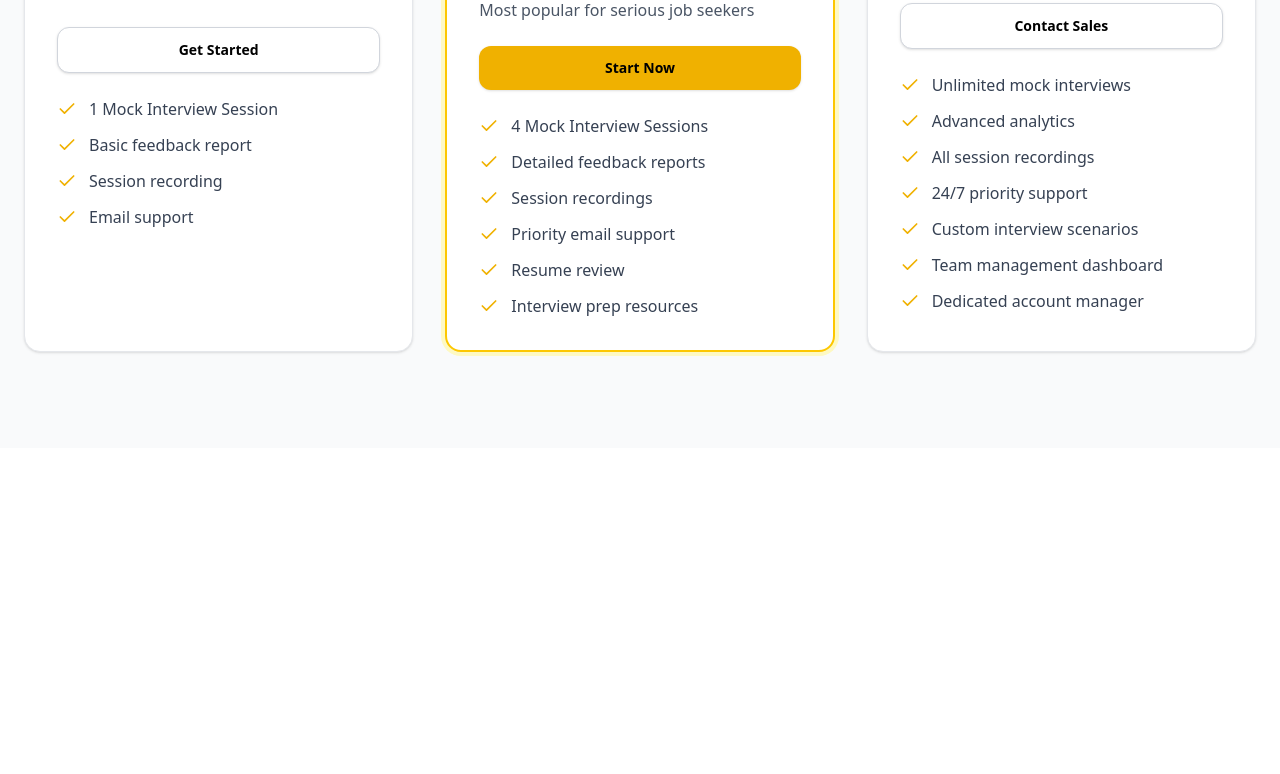
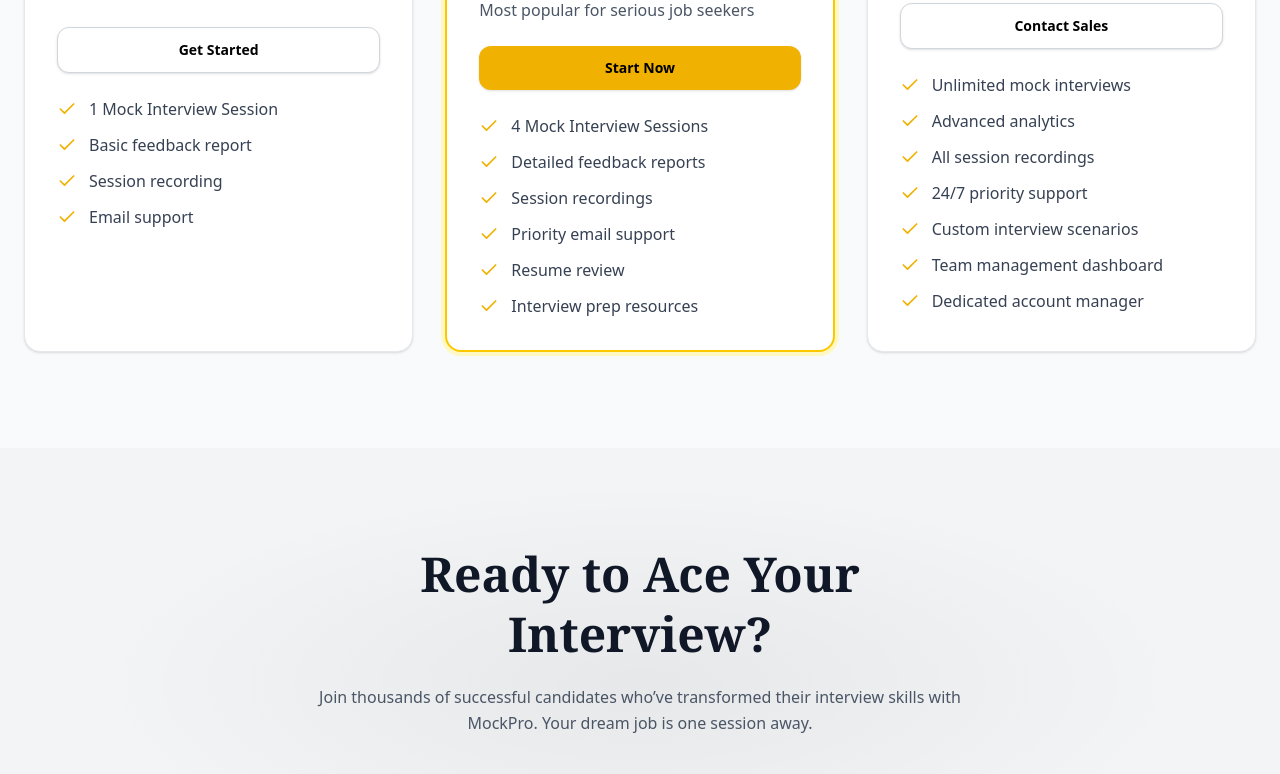
Before and after one commit to thilina-fer/colloq-frontend, a React (Vite) app in the folder colloq-frontend/: page / in a window 1280 px wide. Shown: the part 2000-2774 px from the top of the page. Before the commit the page ends 2448 px from the top, so only its background shows below. Built offline with nearby package versions, Linux system fonts and the light colour scheme.

Commit message:
feat : create a Ready to Ace Your Interview section

```diff
--- a/colloq-frontend/src/pages/landingPage.jsx
+++ b/colloq-frontend/src/pages/landingPage.jsx
@@ -389,6 +389,35 @@
         </div>
       </section>
 
+      {/* ////////////////////////////////////////////////////////////////////////// */}
+      <section className="relative overflow-hidden bg-gray-100">
+        {/* Soft subtle texture */}
+        <div className="pointer-events-none absolute inset-0 bg-[radial-gradient(ellipse_at_center,rgba(0,0,0,0.05),transparent_60%)]" />
+
+        {/* Content */}
+        <div className="relative mx-auto flex max-w-7xl flex-col items-center px-4 py-16 text-center sm:px-6 sm:py-20 md:py-24">
+          <h2 className="font-serif text-3xl font-extrabold leading-tight text-gray-900 sm:text-4xl md:text-5xl">
+            Ready to Ace Your
+            <br />
+            Interview?
+          </h2>
+
+          <p className="mt-5 max-w-2xl text-sm leading-relaxed text-gray-600 sm:text-base">
+            Join thousands of successful candidates who’ve transformed their
+            interview skills with MockPro. Your dream job is one session away.
+          </p>
+
+          <div className="mt-10 flex w-full max-w-md flex-col gap-3 sm:max-w-none sm:flex-row sm:justify-center sm:gap-4">
+            <button className="rounded-lg bg-black px-8 py-3 text-sm font-semibold text-white shadow-sm transition hover:bg-gray-900">
+              Book Your Session
+            </button>
+
+            <button className="rounded-lg border border-gray-400 bg-transparent px-8 py-3 text-sm font-semibold text-gray-800 shadow-sm transition hover:border-gray-600 hover:bg-gray-200">
+              Become an Expert
+            </button>
+          </div>
+        </div>
+      </section>
     </>
   );
 }
@@ -412,5 +441,4 @@
       {children}
     </div>
   );
-
 }
```
